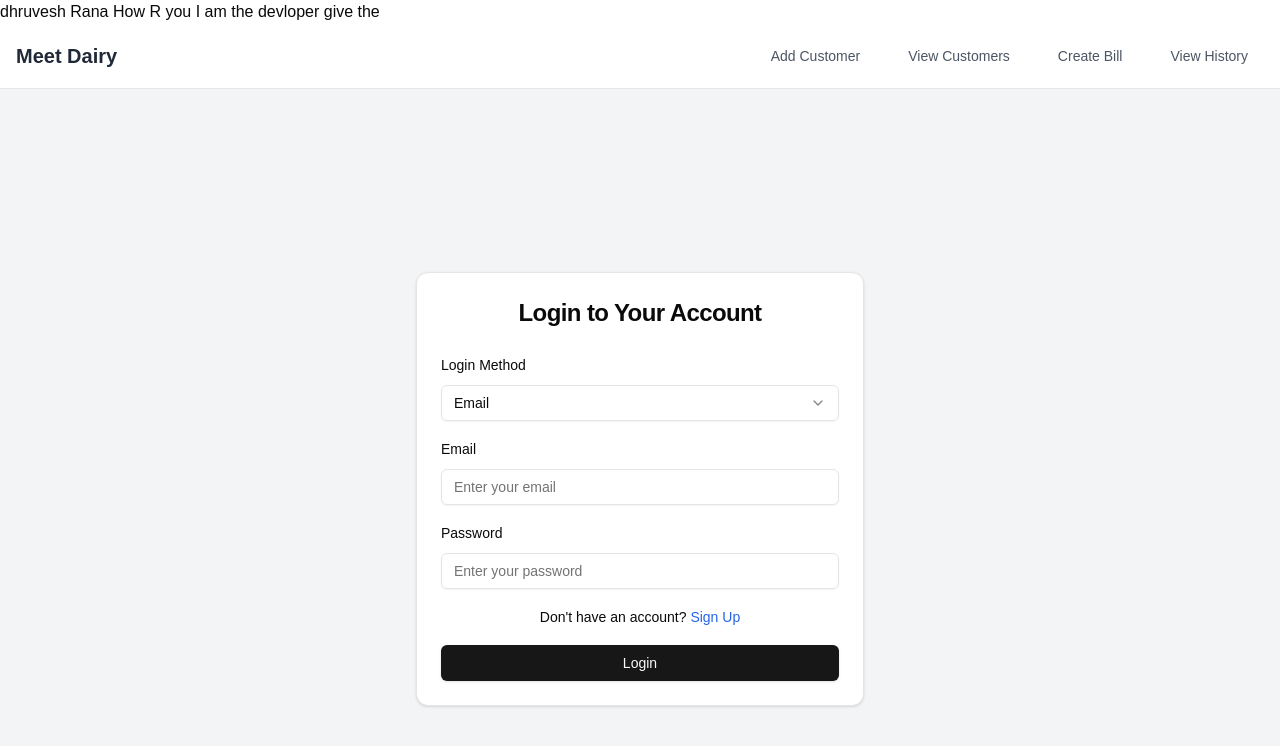
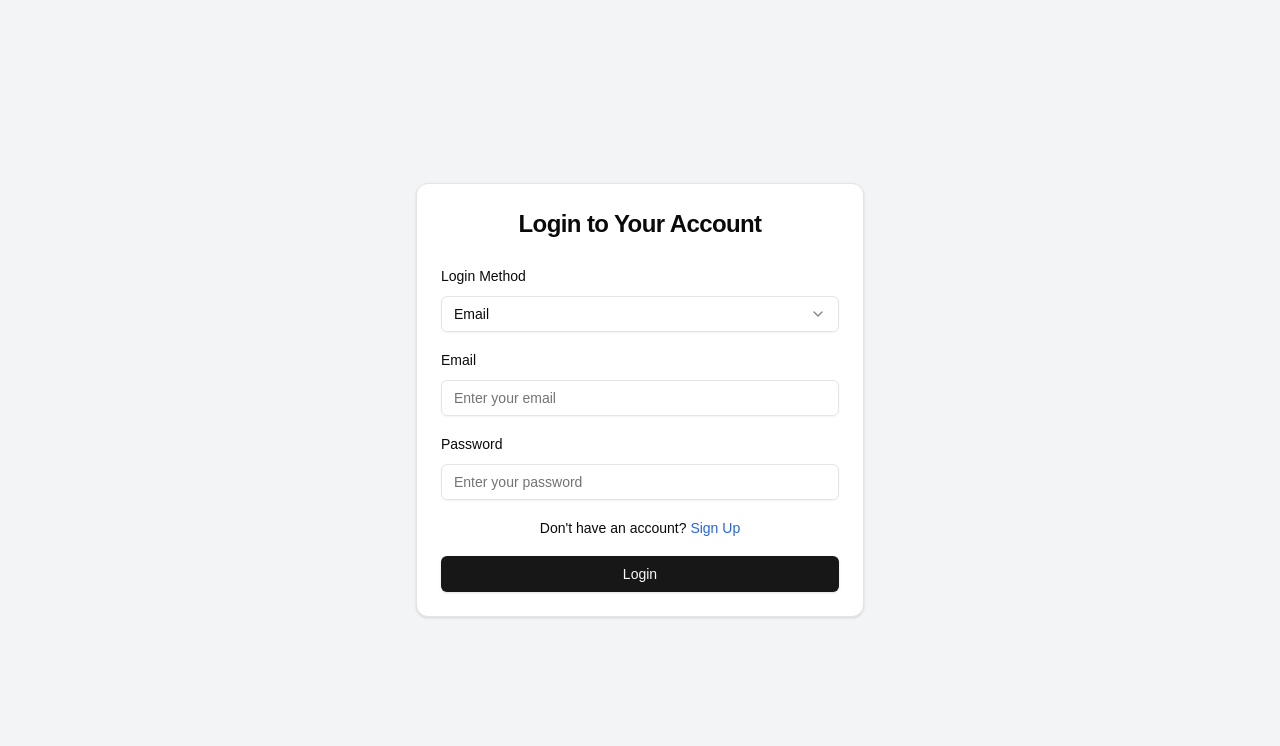
Before and after one commit to dhruveshrana22/dairy_management_by_demo, a Next.js app: page / in a window 1280 px wide. Shown: the top 746 px of the page. Built offline with nearby package versions, Linux system fonts and the light colour scheme.

Commit message:
remove : Header from page

```diff
--- a/src/app/page.tsx
+++ b/src/app/page.tsx
@@ -4,9 +4,6 @@ import LoginForm from '@/components/singinCompoents/LoginForm';
 export default function Home() {
   return (
     <>
-      <div>dhruvesh Rana How R you I am the devloper give the</div>
-      <Header />
-
       <LoginForm />
     </>
   );
```
